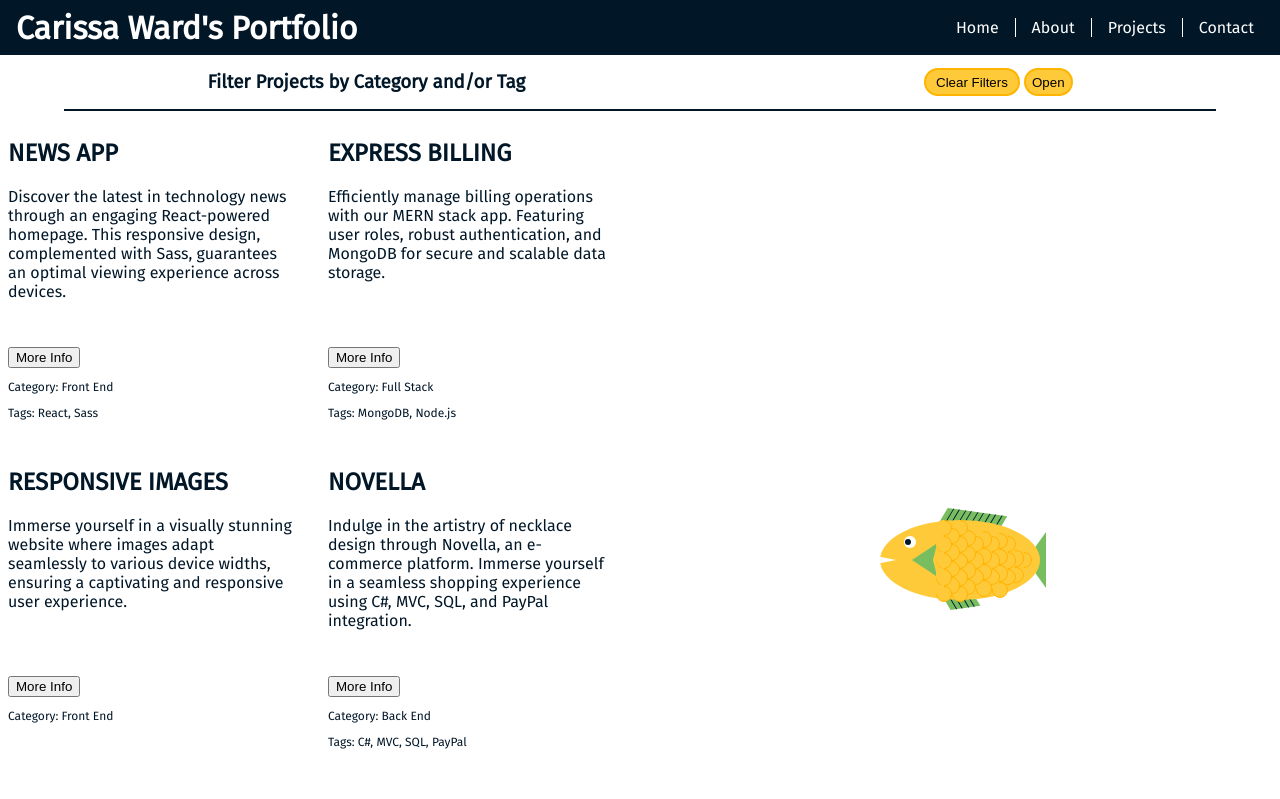
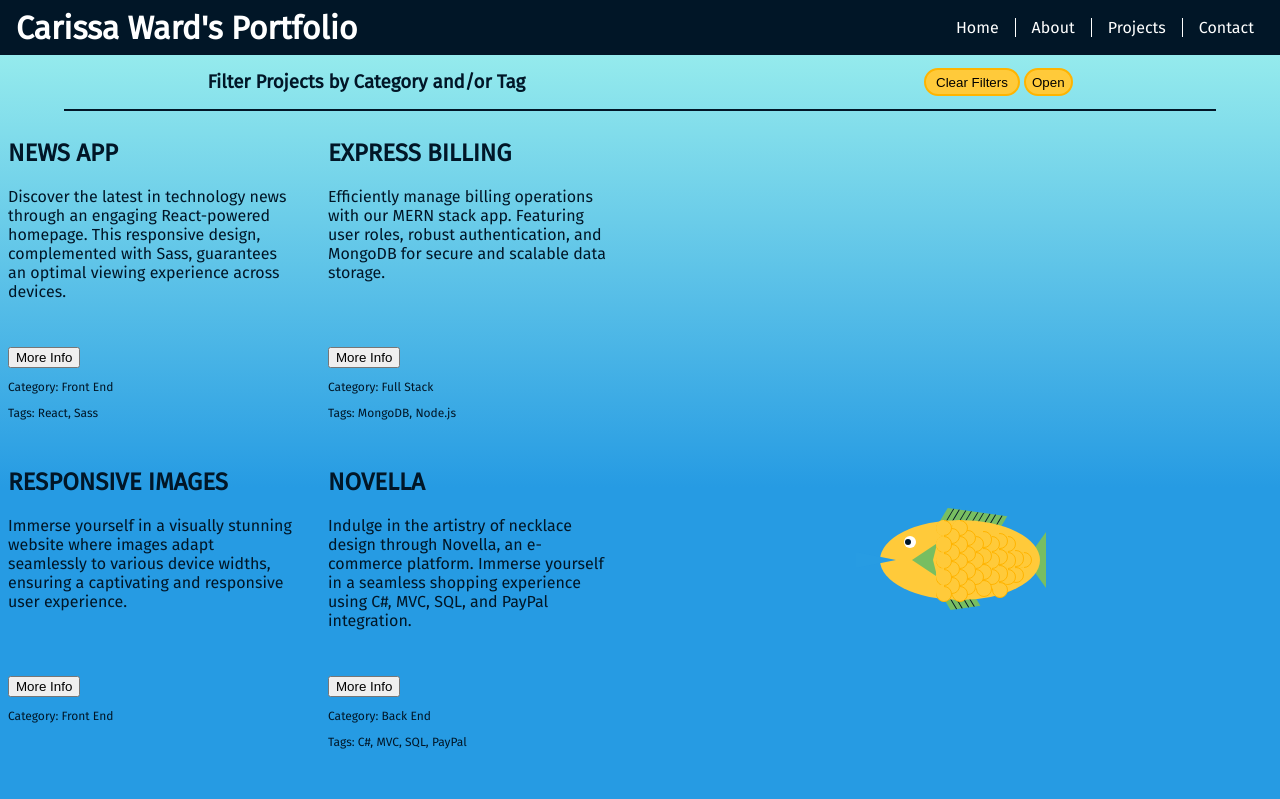
Before and after one commit to wardcarissa93/Portfolio, an Angular app: page /projects in a window 1280 px wide. Shown: the top 799 px of the page. Built offline with nearby package versions, Linux system fonts and the light colour scheme.

Commit message:
gradient added to background

```diff
--- a/src/app/components/fish/fish.component.scss
+++ b/src/app/components/fish/fish.component.scss
@@ -81,7 +81,7 @@
             z-index: 1;
             border-top: 0.5rem solid transparent;
             border-bottom: 0.5rem solid transparent;
-            border-left: 2.5rem solid white;
+            border-left: 2.5rem solid #279ce3;
             position: relative;
             top: 2rem;
             right: 1.5rem;
--- a/src/styles.scss
+++ b/src/styles.scss
@@ -1,6 +1,9 @@
 body {
     overflow-x: hidden;
     margin: 0;
+    background: rgb(163,245,238);
+    background: linear-gradient(180deg, rgba(163,245,238,1) 0%, rgba(38,155,227,1) 33%);
+    min-height: 100vh;
 }
 
 app-projects {
```
